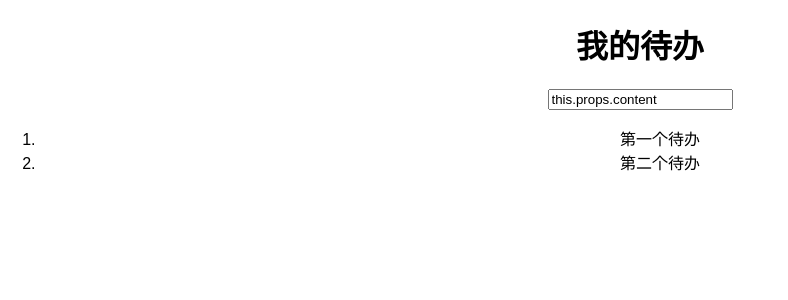
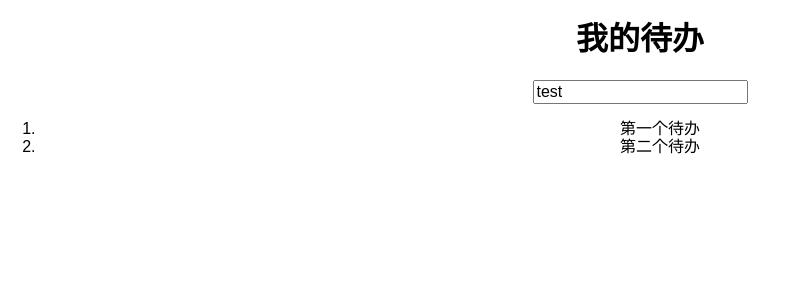
Before and after one commit to dandanloveJM/webpack-demo, a React (Create React App) app: page / in a window 1280 px wide. Shown: the top 300 px of the page, without its empty margins (0-788 px from the left). Built offline with nearby package versions, Linux system fonts and the light colour scheme.

Commit message:
增加了normalize.css

```diff
--- a/package.json
+++ b/package.json
@@ -4,6 +4,7 @@
   "private": true,
   "homepage": "https://dandanlovejm.github.io/webpack-demo/build",
   "dependencies": {
+    "normalize.css": "^7.0.0",
     "react": "^15.5.4",
     "react-dom": "^15.5.4"
   },
--- a/src/App.js
+++ b/src/App.js
@@ -3,6 +3,7 @@ import React, { Component } from 'react';
 import './App.css';
 import TodoInput from './TodoInput'
 import TodoItem from './TodoItem'
+import 'normalize.css'
 
 class App extends Component {
   constructor(props){
--- a/src/TodoInput.js
+++ b/src/TodoInput.js
@@ -2,7 +2,7 @@ import React, { Component } from 'react'
 
 class TodoInput extends Component {
     render(){
-        return <input type="text" value="this.props.content" />
+        return <input type="text" value={this.props.content} />
     }
 }
 export default TodoInput
```
Also changed, not shown: 5 other files (tests, documents, lock files or other folders).
